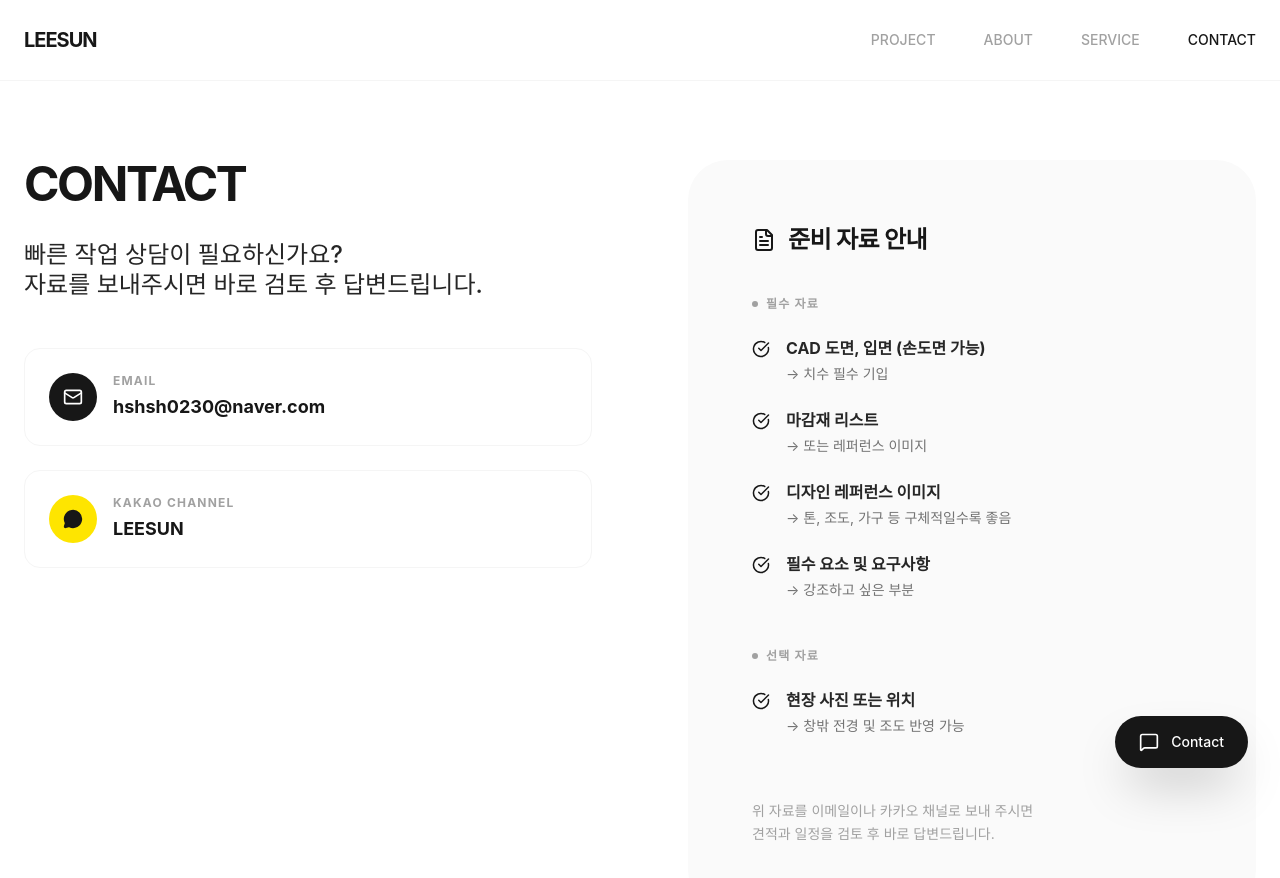
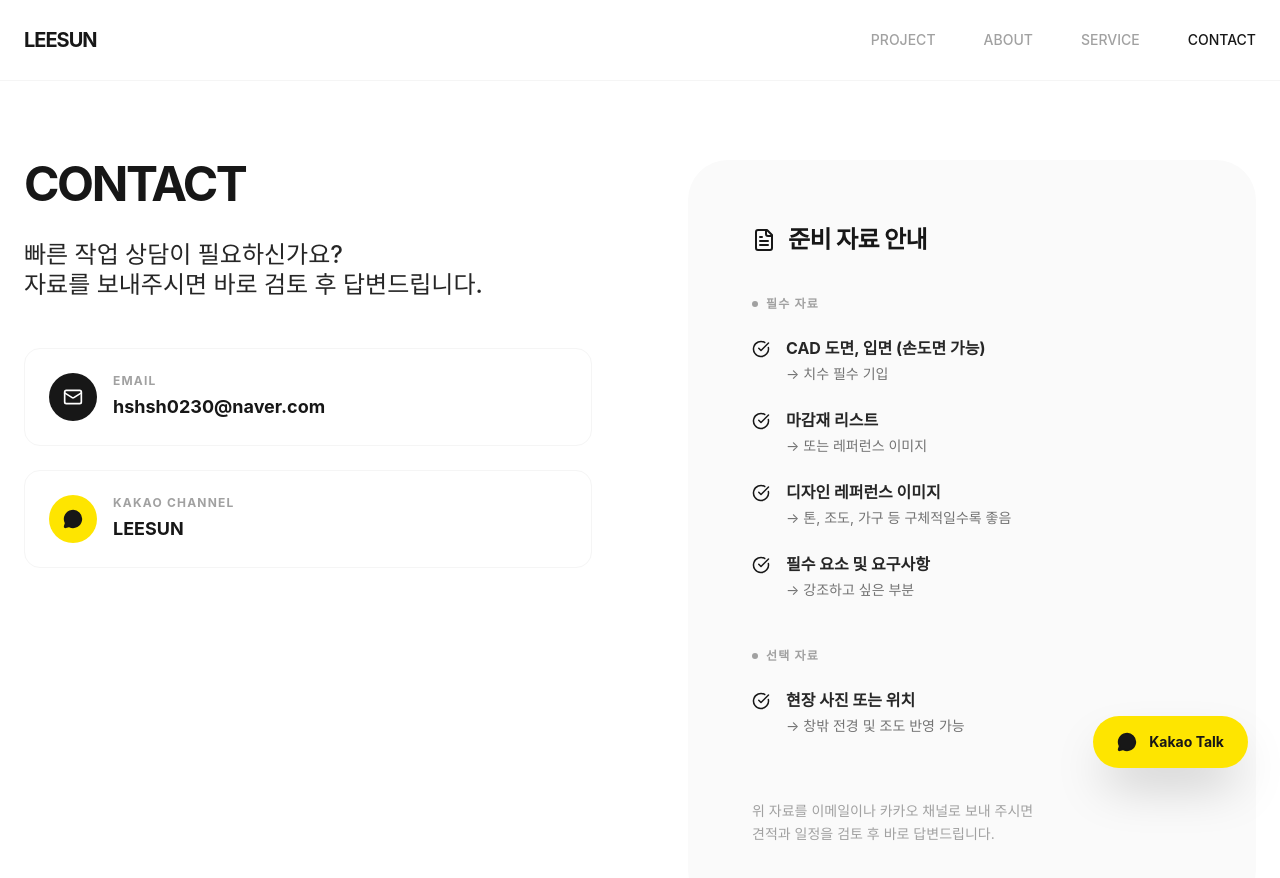
Before and after one commit to loveshuny96/LEESUN-1, a React (Vite) app: page /contact in a window 1280 px wide. Shown: the top 878 px of the page. Built offline with nearby package versions, Linux system fonts and the light colour scheme; no server answers; the database is empty; a web font is replaced by a local one.

Commit message:
feat: Update contact and hero section
Changes the floating CTA to a KakaoTalk link and updates the hero section's background images and text. This aims to improve user engagement by providing a direct contact method and refining the site's messaging and visual appeal.

```diff
--- a/src/components/FloatingCTA.tsx
+++ b/src/components/FloatingCTA.tsx
@@ -1,5 +1,5 @@
 import { motion } from 'motion/react';
-import { MessageSquare } from 'lucide-react';
+import { MessageCircle } from 'lucide-react';
 import { Link } from 'react-router-dom';
 
 export default function FloatingCTA() {
@@ -9,13 +9,15 @@ export default function FloatingCTA() {
       animate={{ opacity: 1, y: 0 }}
       className="fixed bottom-8 right-8 z-50"
     >
-      <Link
-        to="/contact"
-        className="flex items-center gap-3 bg-neutral-900 text-white px-6 py-4 rounded-full shadow-2xl hover:bg-neutral-800 transition-all group"
+      <a
+        href="http://pf.kakao.com/_xadvEX"
+        target="_blank"
+        rel="noopener noreferrer"
+        className="flex items-center gap-3 bg-[#FEE500] text-neutral-900 px-6 py-4 rounded-full shadow-2xl hover:bg-[#FADA0A] transition-all group"
       >
-        <MessageSquare size={20} className="group-hover:scale-110 transition-transform" />
-        <span className="font-medium text-sm">Contact</span>
-      </Link>
+        <MessageCircle size={20} fill="currentColor" className="group-hover:scale-110 transition-transform" />
+        <span className="font-bold text-sm">Kakao Talk</span>
+      </a>
     </motion.div>
   );
 }
--- a/src/pages/Contact.tsx
+++ b/src/pages/Contact.tsx
@@ -50,7 +50,12 @@ export default function Contact() {
                     <span className="text-lg font-bold">hshsh0230@naver.com</span>
                   </div>
                 </a>
-                <div className="flex items-center gap-4 p-6 border border-neutral-100 rounded-2xl hover:bg-neutral-50 transition-all group cursor-pointer">
+                <a
+                  href="http://pf.kakao.com/_xadvEX"
+                  target="_blank"
+                  rel="noopener noreferrer"
+                  className="flex items-center gap-4 p-6 border border-neutral-100 rounded-2xl hover:bg-neutral-50 transition-all group"
+                >
                   <div className="w-12 h-12 bg-[#FEE500] text-neutral-900 rounded-full flex items-center justify-center group-hover:scale-110 transition-transform">
                     <MessageCircle size={20} fill="currentColor" />
                   </div>
@@ -58,7 +63,7 @@ export default function Contact() {
                     <span className="block text-xs text-neutral-400 font-bold uppercase tracking-widest mb-1">Kakao Channel</span>
                     <span className="text-lg font-bold">LEESUN</span>
                   </div>
-                </div>
+                </a>
               </div>
             </div>
 
--- a/src/pages/Home.tsx
+++ b/src/pages/Home.tsx
@@ -24,10 +24,18 @@ export default function Home() {
       <section className="relative min-h-screen flex flex-col items-center justify-center px-6 text-center overflow-hidden">
         {/* Background Image */}
         <div className="absolute inset-0 z-0">
+          {/* PC Background */}
           <img
             src="https://lh3.googleusercontent.com/d/1tneihs_Lmoy_J_15V5TZW1JvZjWrGE5s"
-            alt="Background"
-            className="w-full h-full object-cover"
+            alt="Background PC"
+            className="hidden md:block w-full h-full object-cover"
+            referrerPolicy="no-referrer"
+          />
+          {/* Mobile Background */}
+          <img
+            src="https://lh3.googleusercontent.com/d/1oDIPf882VNM3BJq8QuWrTJwZYN7o3aTJ"
+            alt="Background Mobile"
+            className="block md:hidden w-full h-full object-cover"
             referrerPolicy="no-referrer"
           />
           <div className="absolute inset-0 bg-black/50" /> {/* Dark overlay for readability */}
@@ -40,10 +48,10 @@ export default function Home() {
           transition={{ duration: 0.8, ease: [0.16, 1, 0.3, 1] }}
         >
           <h1 className="text-5xl md:text-7xl font-bold mb-8 text-balance text-white">
-            믿고 맡길 수 있는 <br className="md:hidden" /> 3D 파트너
+            믿고 맡기는 <br className="md:hidden" /> 든든한 3D 파트너
           </h1>
           <p className="text-lg md:text-xl font-medium mb-12 text-neutral-200">
-            수정은 유연하게, 결과는 확실하게 <br className="md:hidden" /> 제공해 드립니다.
+            단순 제작이 아닌 <br className="md:hidden" /> 공간의 목적과 사용성을 반영합니다.
           </p>
           <div className="flex flex-wrap justify-center gap-4">
             <Link
--- a/src/pages/Service.tsx
+++ b/src/pages/Service.tsx
@@ -5,7 +5,7 @@ export default function Service() {
     {
       title: '제공 항목',
       items: [
-        '스케치업 원본 파일 제공',
+        '스케치업 파일 제공',
         '렌더링 컷 제한 없이 제작 (이벤트 ~2026.09)',
       ],
     },
```
